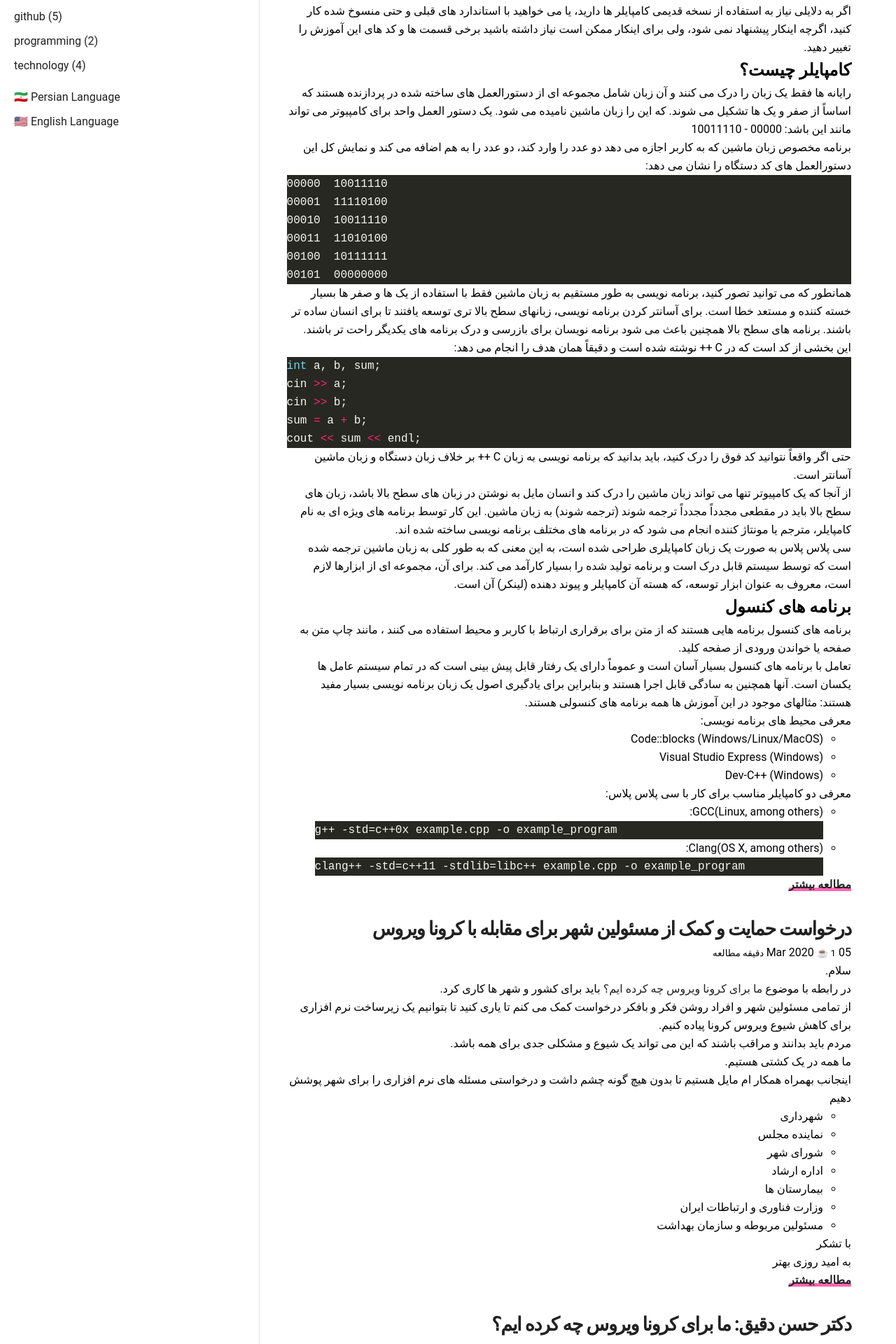
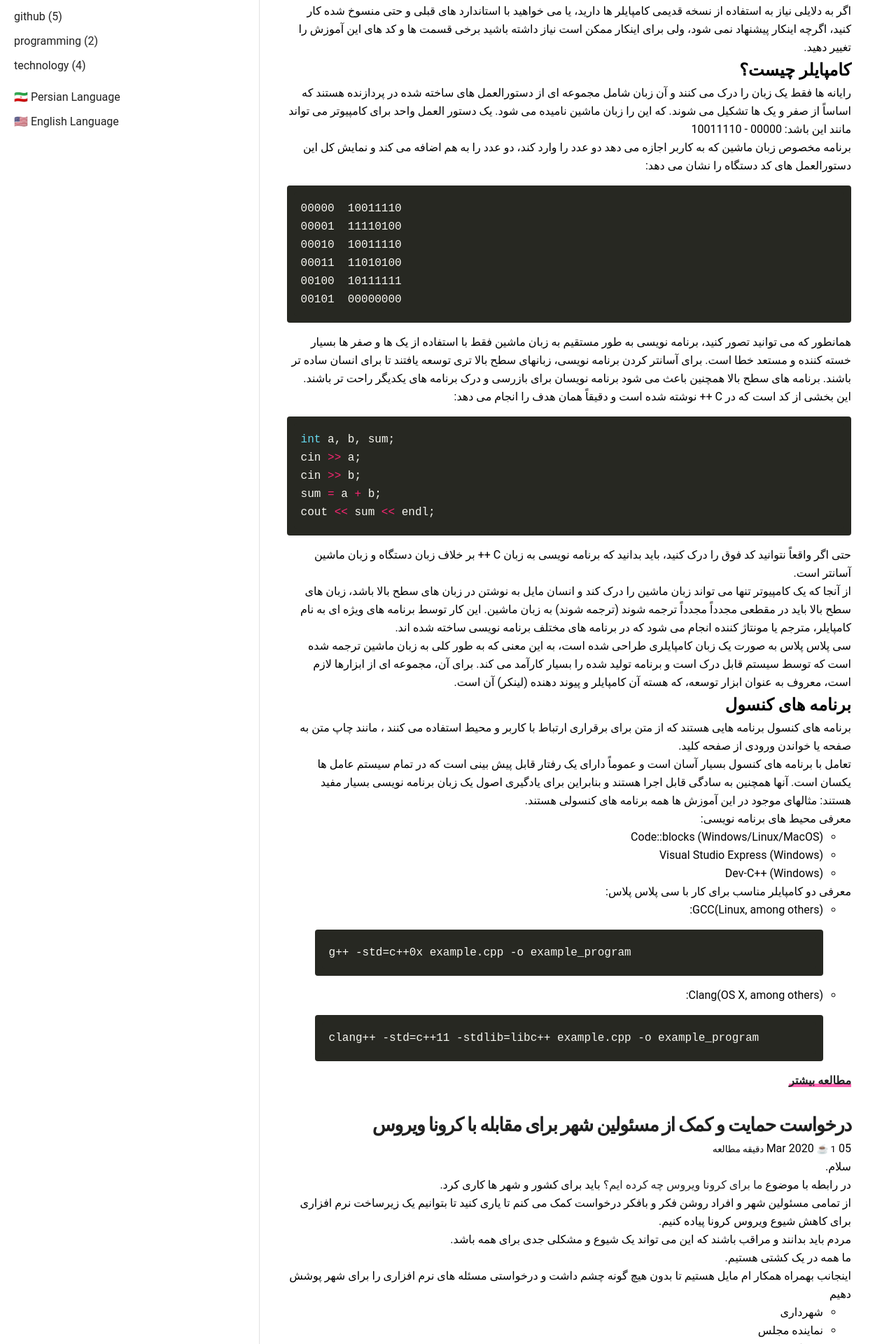
Before and after one commit to BaseMax/Fa.MaxBase.org, a Jekyll site: the page built from blog/index.html, in a window 1280 px wide. Shown: the part 411-2331 px from the top of the page at 70% size. Built offline with Jekyll 4.4.1, drawn with Linux system fonts in a browser that asks for light colours.

Commit message:
Update main.css

```diff
--- a/assets/css/main.css
+++ b/assets/css/main.css
@@ -8,9 +8,15 @@
 	width: 28%;
 	margin-top: 25px;
 }
+div.highlight {
+	margin-top: 15px;
+	margin-bottom: 15px;
+}
 .highlight {
-    direction: ltr;
-    text-align: left;
+	direction: ltr;
+	text-align: left;
+	padding: 10px;
+	border-radius: 4px;
 }
 content {
 	float: right;
```
